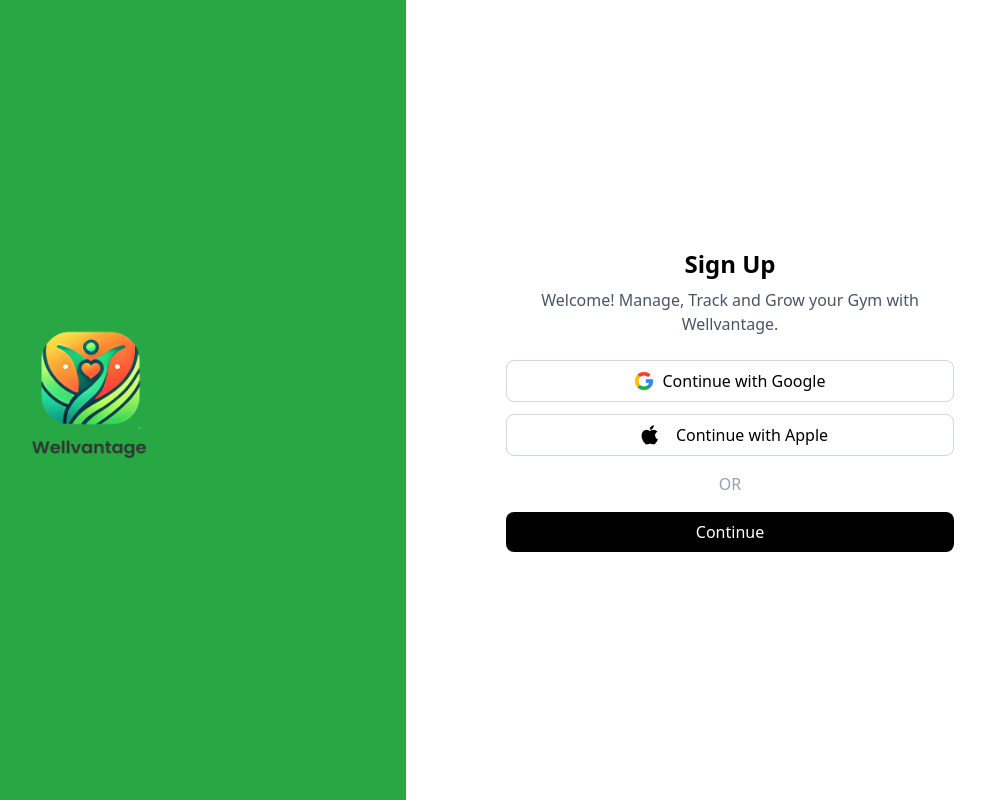
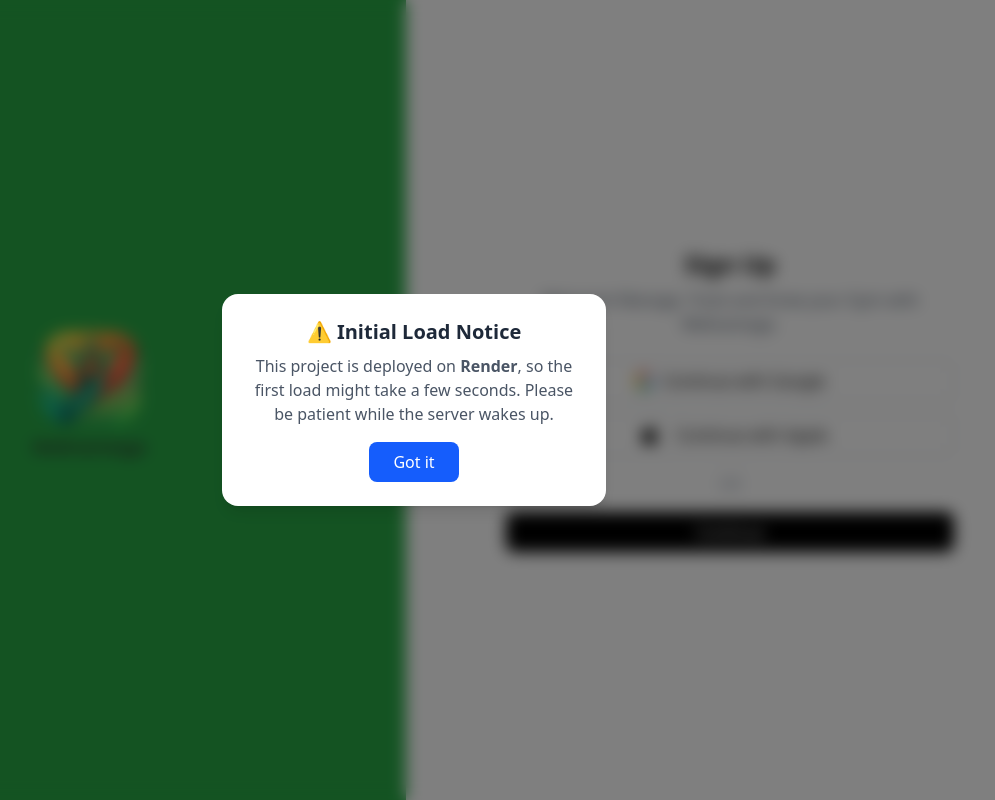
Before and after one commit to Nishant8826/wellvantage, a React (Vite) app in the folder client/: page / in a window 1280 px wide. Shown: the whole page, without its empty margins (226-1221 px from the left). Built offline with nearby package versions, Linux system fonts and the light colour scheme; no server answers.

Commit message:
improved user exp

```diff
--- a/client/src/pages/Signup.jsx
+++ b/client/src/pages/Signup.jsx
@@ -1,4 +1,4 @@
-import React from "react";
+import React, { useEffect, useState } from "react";
 import banner from "../assets/banner.png"
 import google from "../assets/google.png"
 import apple from "../assets/apple.png"
@@ -13,7 +13,24 @@ import { googleLogin } from "@/store/authSlice";
 
 const SignUp = () => {
     const dispatch = useDispatch();
-    const navigate = useNavigate()
+    const navigate = useNavigate();
+    const [showNotice, setShowNotice] = useState(true);
+
+    useEffect(() => {
+        const hasShownDialog = sessionStorage.getItem("renderNoticeShown");
+        if (hasShownDialog) {
+            setShowNotice(false);
+        }else{
+            setShowNotice(true);
+            sessionStorage.setItem("renderNoticeShown", "true");
+        }
+    }, []);
+
+    const handleNotice = () => {
+        console.log('ssdc')
+        sessionStorage.setItem("renderNoticeShown", "true");
+        setShowNotice(false)
+    }
 
     const handleGoogleSignup = async () => {
         try {
@@ -43,6 +60,29 @@ const SignUp = () => {
 
     return (
         <div className="min-h-screen flex flex-col md:flex-row bg-gray-100">
+
+            {showNotice && (
+                <div className="fixed inset-0 flex items-center justify-center bg-black/50 backdrop-blur-sm z-50">
+                    <div className="bg-white p-6 rounded-2xl shadow-lg max-w-sm text-center animate-fade-in">
+                        <h3 className="text-xl font-semibold mb-2 text-gray-800">
+                            ⚠️ Initial Load Notice
+                        </h3>
+                        <p className="text-gray-600 mb-4">
+                            This project is deployed on{" "}
+                            <span className="font-semibold">Render</span>, so the
+                            first load might take a few seconds. Please be patient
+                            while the server wakes up.
+                        </p>
+                        <button
+                            onClick={() => handleNotice()}
+                            className="bg-blue-600 text-white px-6 py-2 rounded-lg hover:bg-blue-700 transition-all duration-200"
+                        >
+                            Got it
+                        </button>
+                    </div>
+                </div>
+            )}
+
             <div style={{ backgroundColor: theme.primary }} className="flex flex-1 justify-center items-center bg-green-600 p-6">
                 <div className="text-center text-white">
                     <img src={banner} alt="Wellvantage Logo" className="w-30 h-34 mx-auto mb-4" />
```
